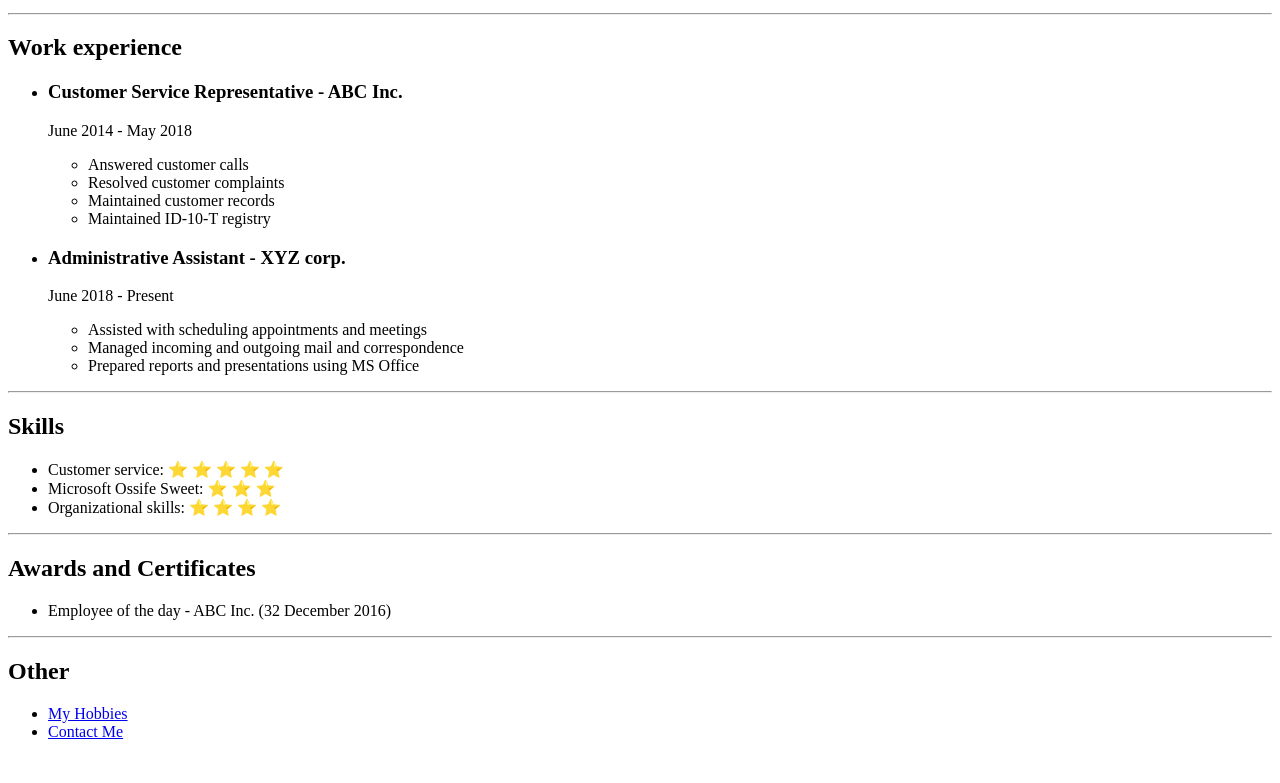
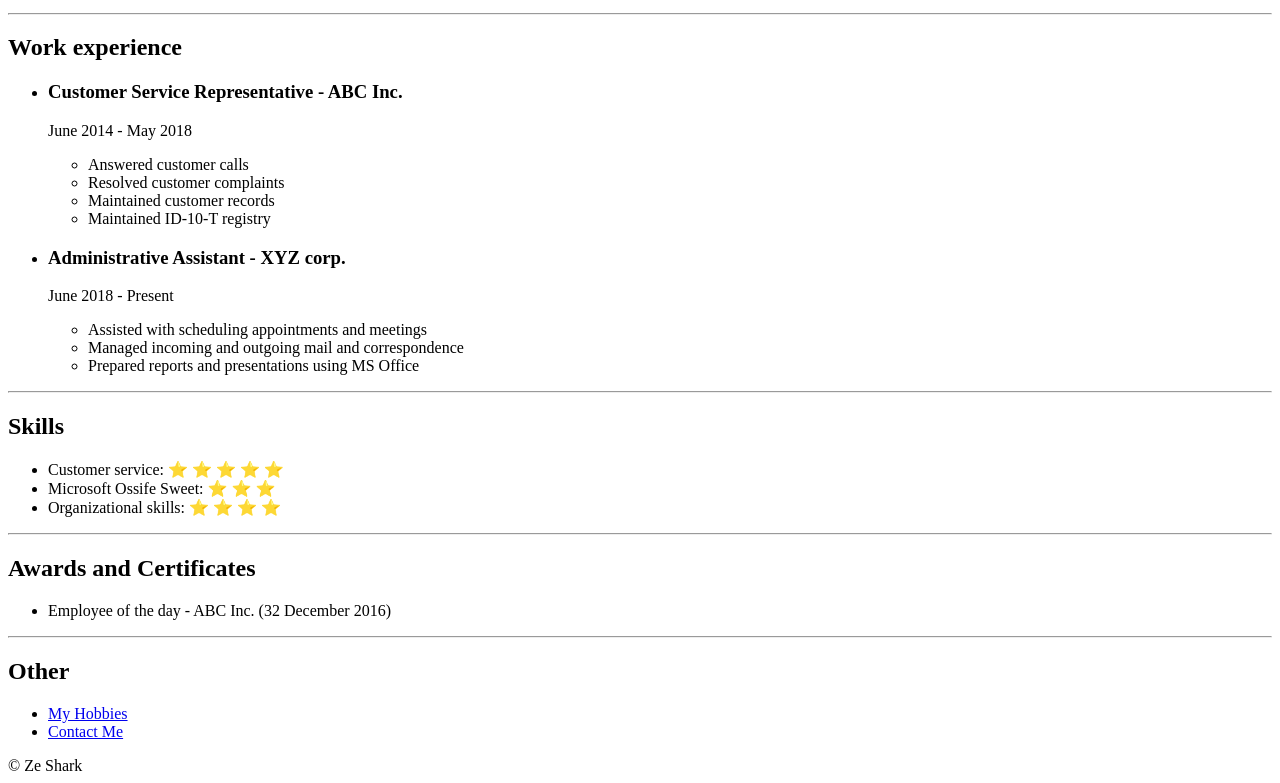
Before and after one commit to ze-shark/capstone1, a plain HTML site: page index.html in a window 1280 px wide. Shown: the part 411-1194 px from the top of the page. Before the commit the page ends 1168 px from the top, so only its background shows below. Drawn offline with Linux system fonts and the light colour scheme.

Commit message:
Add files via upload

```diff
--- a/index.html
+++ b/index.html
@@ -60,8 +60,7 @@
             <li><a href="./Extra pages/about.html">My Hobbies</a></li>
             <li><a href="./Extra pages/contact.html">Contact Me</a></li>
         </ul>
-
-
+    <footer>&#169 Ze Shark</footer>
 
 
 
```
